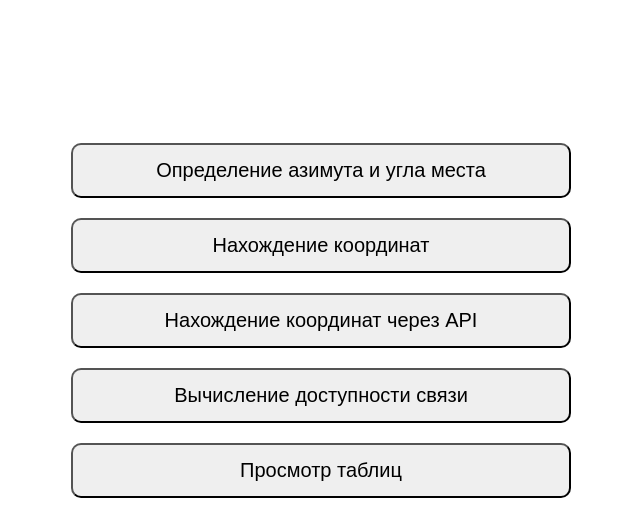
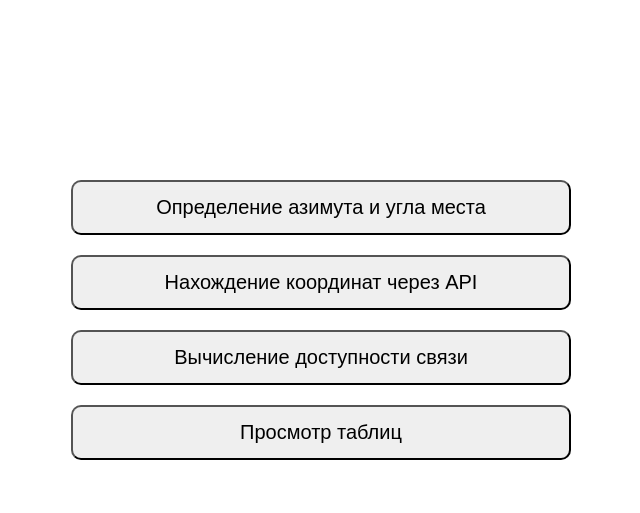
Before and after one commit to Aleksandrskm/SimpleTestFlask, a Flask app: page / in a window 1280 px wide. Shown: the part 75-588 px from the top of the page, without its empty margins (319-959 px from the left). Run offline with Flask 3, Linux system fonts and the light colour scheme.

Commit message:
Update base.html

```diff
--- a/website/templates/base.html
+++ b/website/templates/base.html
@@ -15,7 +15,7 @@
 
     <main class="butt">
         <a href="/azimuth_and_elevation_angle"><button class="btn">Определение азимута и угла места</button></a>
-        <a href="/finding_coordinates"><button class="btn">Нахождение координат</button></a>
+<!--         <a href="/finding_coordinates"><button class="btn">Нахождение координат</button></a> -->
         <a href="/get_coordinates"><button class="btn">Нахождение координат через API</button></a>
         <a href="/communication_availability"><button class="btn">Вычисление доступности связи</button></a>
         <a href="/viewing_tables"><button class="btn">Просмотр таблиц</button></a>
```
